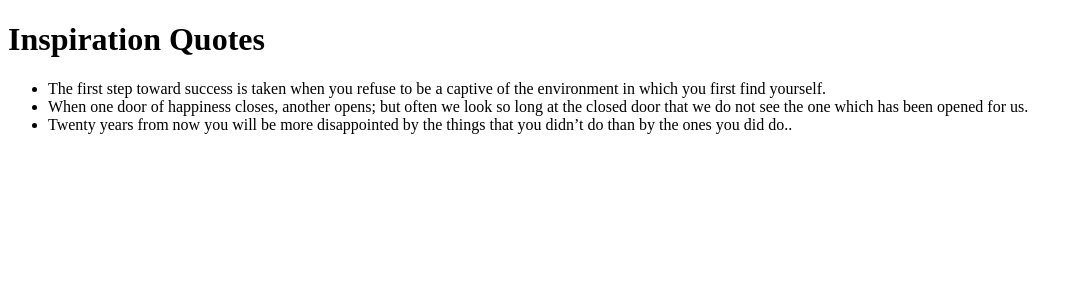
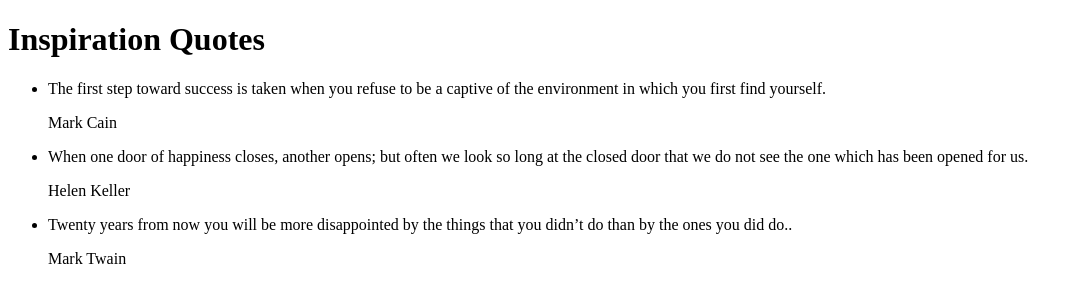
Before and after one commit to honorine1/Quote, an Angular app in the folder Quote/: page / in a window 1280 px wide. Shown: the top 302 px of the page, without its empty margins (0-1082 px from the left). Built offline with nearby package versions, Linux system fonts and the light colour scheme.

Commit message:
quote-details component is added

```diff
--- a/Quote/src/app/app.module.ts
+++ b/Quote/src/app/app.module.ts
@@ -4,11 +4,13 @@ import { NgModule } from '@angular/core';
 import { AppRoutingModule } from './app-routing.module';
 import { AppComponent } from './app.component';
 import { QuoteComponent } from './quote/quote.component';
+import { QuoteDetailsComponent } from './quote-details/quote-details.component';
 
 @NgModule({
   declarations: [
     AppComponent,
-    QuoteComponent
+    QuoteComponent,
+    QuoteDetailsComponent
   ],
   imports: [
     BrowserModule,
--- /dev/null
+++ b/Quote/src/app/quote-details/quote-details.component.html
@@ -0,0 +1,4 @@
+<!-- <p>quote-details works!</p> -->
+<p>
+    {{quote.author}}
+</p>
--- /dev/null
+++ b/Quote/src/app/quote-details/quote-details.component.ts
@@ -0,0 +1,18 @@
+import { Component, OnInit, Input } from '@angular/core';
+import { Quote } from '../quote';
+
+@Component({
+  selector: 'app-quote-details',
+  templateUrl: './quote-details.component.html',
+  styleUrls: ['./quote-details.component.css']
+})
+export class QuoteDetailsComponent implements OnInit {
+
+
+@Input() quote: Quote;
+  constructor() { }
+
+  ngOnInit() {
+  }
+
+}
--- a/Quote/src/app/quote/quote.component.html
+++ b/Quote/src/app/quote/quote.component.html
@@ -3,6 +3,7 @@
     <ul>
     <li *ngFor='let quote of quotes'>
       {{ quote.name }}
+      <app-quote-details [quote]='quote'></app-quote-details>
       <!-- {{quote.author}} -->
     </li>
   </ul>
```
Also changed, not shown: Quote/src/app/quote-details/quote-details.component.css (added), 1 other file (tests, documents, lock files or other folders).
